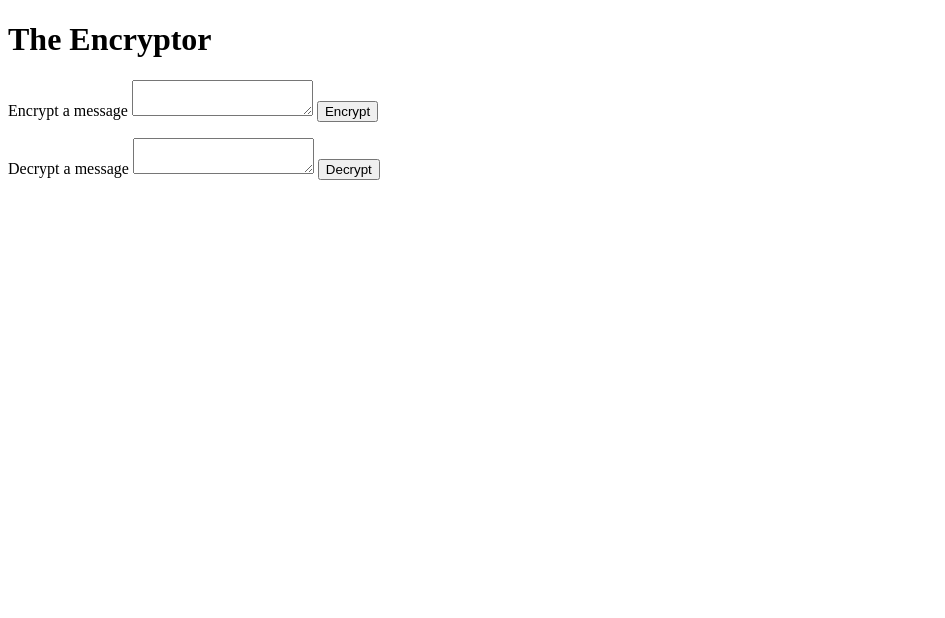
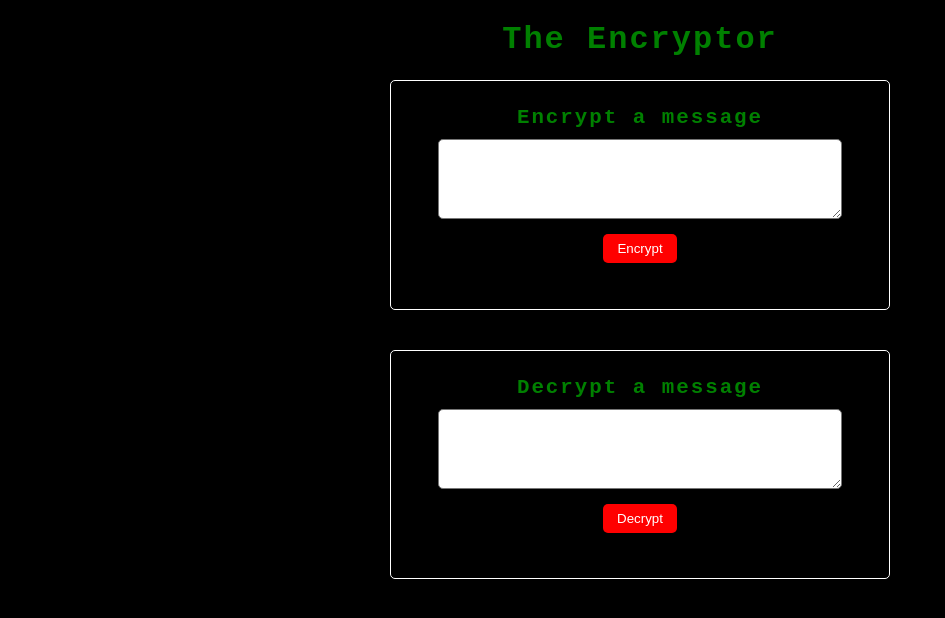
Before and after one commit to Kdog2119/ACA-code, a plain HTML site: page encryptor/index.html in a window 1280 px wide. Shown: the whole page, without its empty margins (0-945 px from the left). Drawn offline with Linux system fonts and the light colour scheme.

Commit message:
Update index.html

```diff
--- a/encryptor/index.html
+++ b/encryptor/index.html
@@ -4,7 +4,7 @@
   <meta charset="utf-8">
   <meta name="viewport" content="width=device-width">
   <title>Encryptor</title>
-  <link href="styles.css" rel="stylesheet" type="text/css">
+  <link href="style.css" rel="stylesheet" type="text/css">
 </head>
 <body>
   <div class="container">
```
